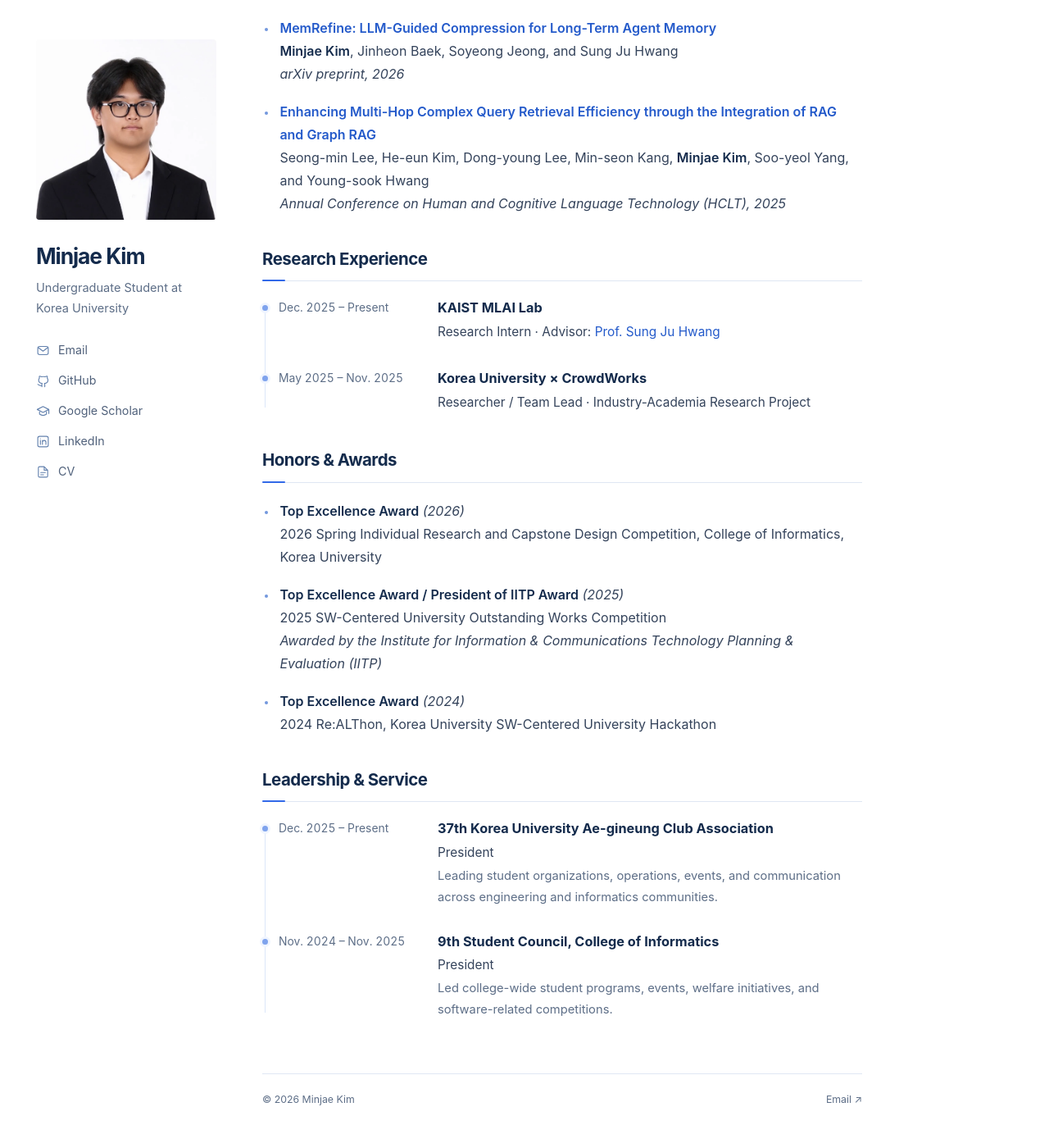
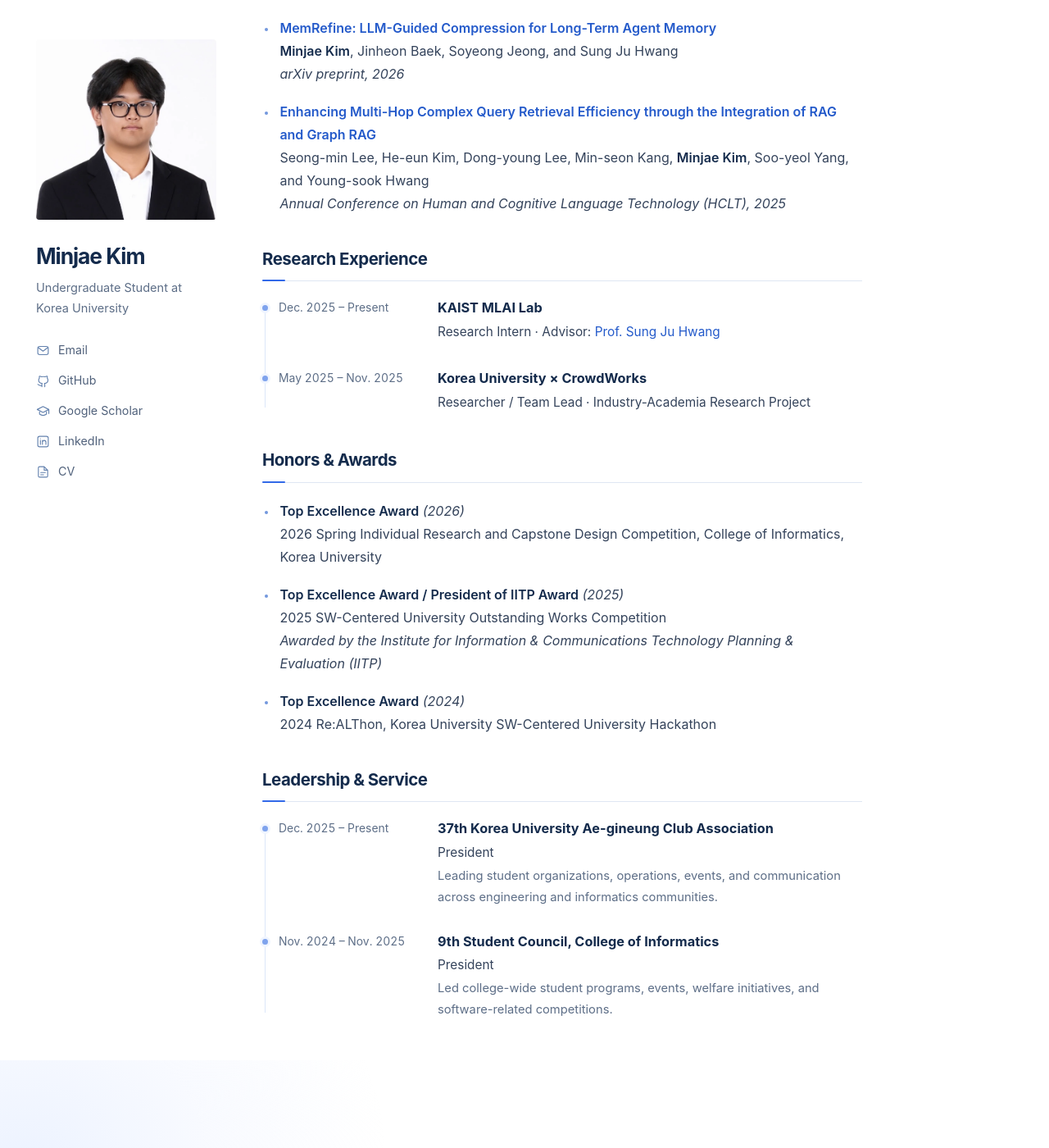
Before and after one commit to kmj200392/kmj200392.github.io, a Jekyll site: the page built from _pages/about.md, in a window 1280 px wide and 1400 px high, scrolled down 1011 px. Shown: the whole window at 82% size. Built offline with Jekyll 4.4.1, drawn with Linux system fonts in a browser that asks for light colours; after the commit the page ends 2304 px from its top, so only the background shows below that.

Commit message:
Remove page footer

```diff
--- a/_layouts/default.html
+++ b/_layouts/default.html
@@ -24,10 +24,6 @@
       {% endif %}
       <main class="page-content" id="main-content" tabindex="-1">
         {{ content }}
-        <footer class="page-footer">
-          <span>&copy; {{ site.time | date: '%Y' }} {{ site.author.name }}</span>
-          <a href="mailto:{{ site.author.email }}">Email <span aria-hidden="true">↗</span></a>
-        </footer>
       </main>
     </div>
   </body>
--- a/assets/css/main-v2.css
+++ b/assets/css/main-v2.css
@@ -405,20 +405,6 @@ a:focus-visible {
 .activity-period { color: var(--muted); font-size: 0.86rem; }
 .activity-status { display: inline-block; padding: 3px 9px; border-radius: 5px; background: #f0f3f8; color: var(--muted); font-size: 0.8rem; }
 
-.page-footer {
-  display: flex;
-  justify-content: space-between;
-  gap: 16px;
-  margin-top: 64px;
-  padding-top: 20px;
-  border-top: 1px solid var(--rule);
-  color: var(--muted);
-  font-size: 0.77rem;
-}
-
-.page-footer a { color: var(--muted); }
-.page-footer a:hover { color: var(--link); }
-
 @media (max-width: 1080px) {
   .publication-item { grid-template-columns: 200px minmax(0, 1fr); gap: 24px; }
 }
@@ -446,7 +432,6 @@ a:focus-visible {
   .profile-links .icon { width: 14px; height: 14px; }
   .page-content h1 { margin-top: 32px; }
   .page-content h1:first-child { font-size: 1.7rem; }
-  .page-footer { margin-top: 48px; }
 }
 
 @media (max-width: 600px) {
```
